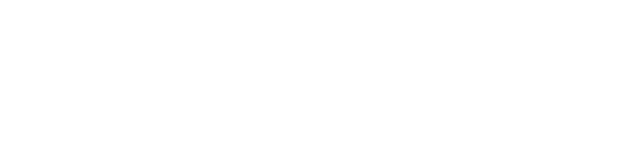
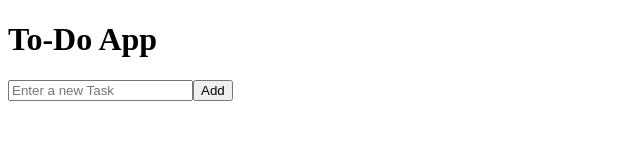
Before and after one commit to acciojob/todo-react-vikas1509, a React app: page / in a window 1280 px wide. Shown: the whole page, without its empty margins (0-640 px from the left). Built offline with nearby package versions, Linux system fonts and the light colour scheme.

Commit message:
submitting code-Sun Oct 29 2023 21:08:08 GMT+0530 (India Standard Time)

```diff
--- a/src/components/App.js
+++ b/src/components/App.js
@@ -1,13 +1,37 @@
-
-import React from "react";
+import React, { useState } from "react";
 import './../styles/App.css';
 
 const App = () => {
+  const [todo, settodo] = useState([]);
+  const [text, settext] = useState('');
+
+  function addToDo() {
+    if (text.trim() !== '') {
+      settodo([...todo, text]);
+      settext("");
+    }
+  }
+
+  function DeleteToDo(index) {
+    const newSetToDo = todo.filter((_, i) => i !== index);
+    settodo(newSetToDo);
+  }
+
   return (
     <div>
-        {/* Do not remove the main div */}
+      <h1>To-Do App</h1>
+      <input type="text" value={text} onChange={(e) => settext(e.target.value)} placeholder="Enter a new Task" />
+      <button onClick={addToDo}>Add</button>
+      <ul>
+        {todo.map((item, index) => (
+          <li key={index}>
+            {item}
+            <button onClick={() => DeleteToDo(index)}>Delete</button>
+          </li>
+        ))}
+      </ul>
     </div>
   )
 }
 
-export default App
+export default App;
--- a/src/index.html
+++ b/src/index.html
@@ -1,12 +1,12 @@
 <!DOCTYPE html>
 <html lang="en">
 <head>
-<meta charset="UTF-8">
-<meta name="viewport" content="width=device-width, initial-scale=1.0">
-<meta http-equiv="X-UA-Compatible" content="ie=edge">
-<title>React Boilerplate</title>
+  <meta charset="UTF-8">
+  <meta name="viewport" content="width=device-width, initial-scale=1.0">
+  <meta http-equiv="X-UA-Compatible" content="ie=edge">
+  <title>React Boilerplate</title>
 </head>
 <body>
-<div id="root">
-</div>
+  <div id="root"></div>
+</body>
 </html>
```
Also changed, not shown: 1 other file.
